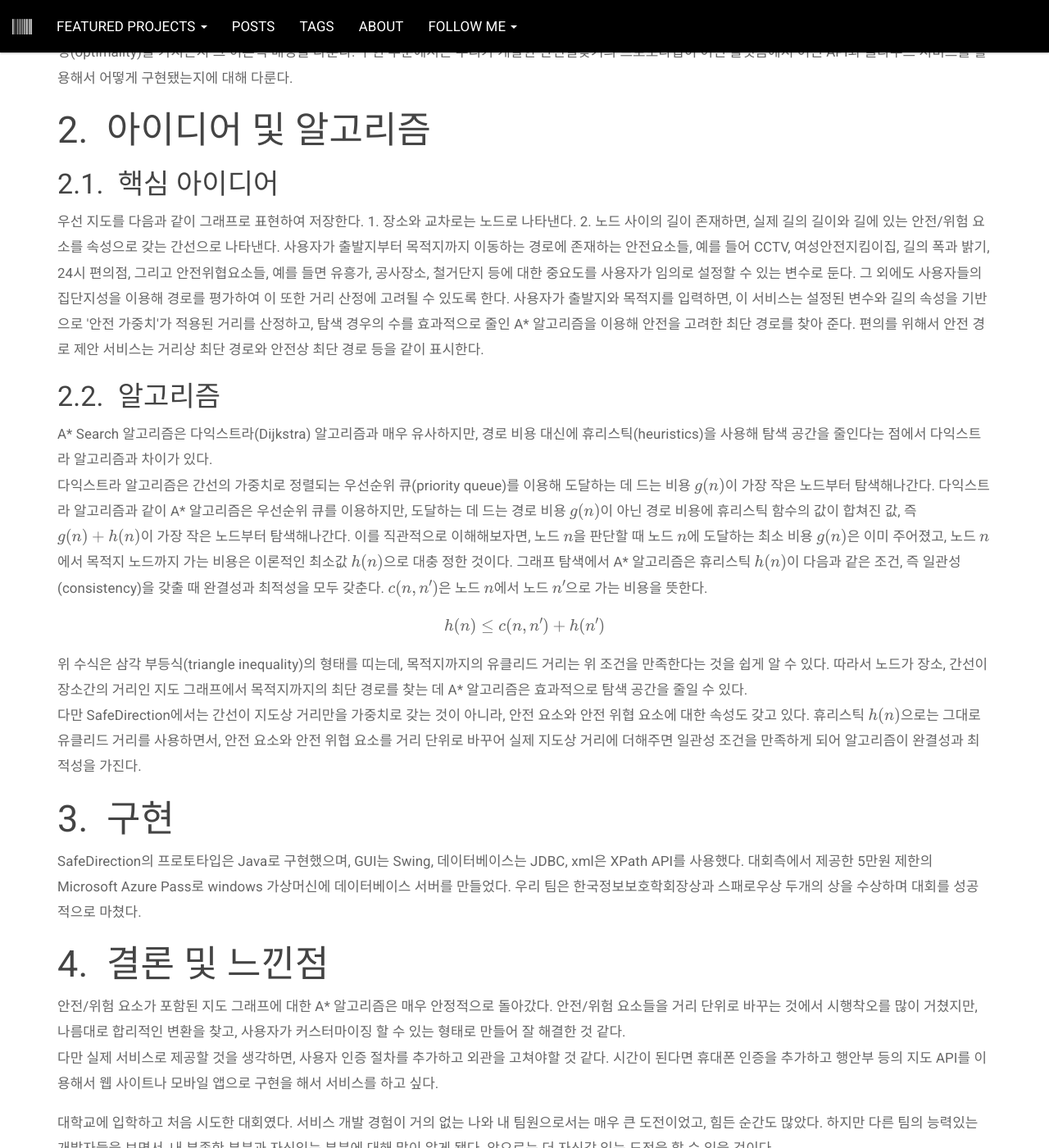
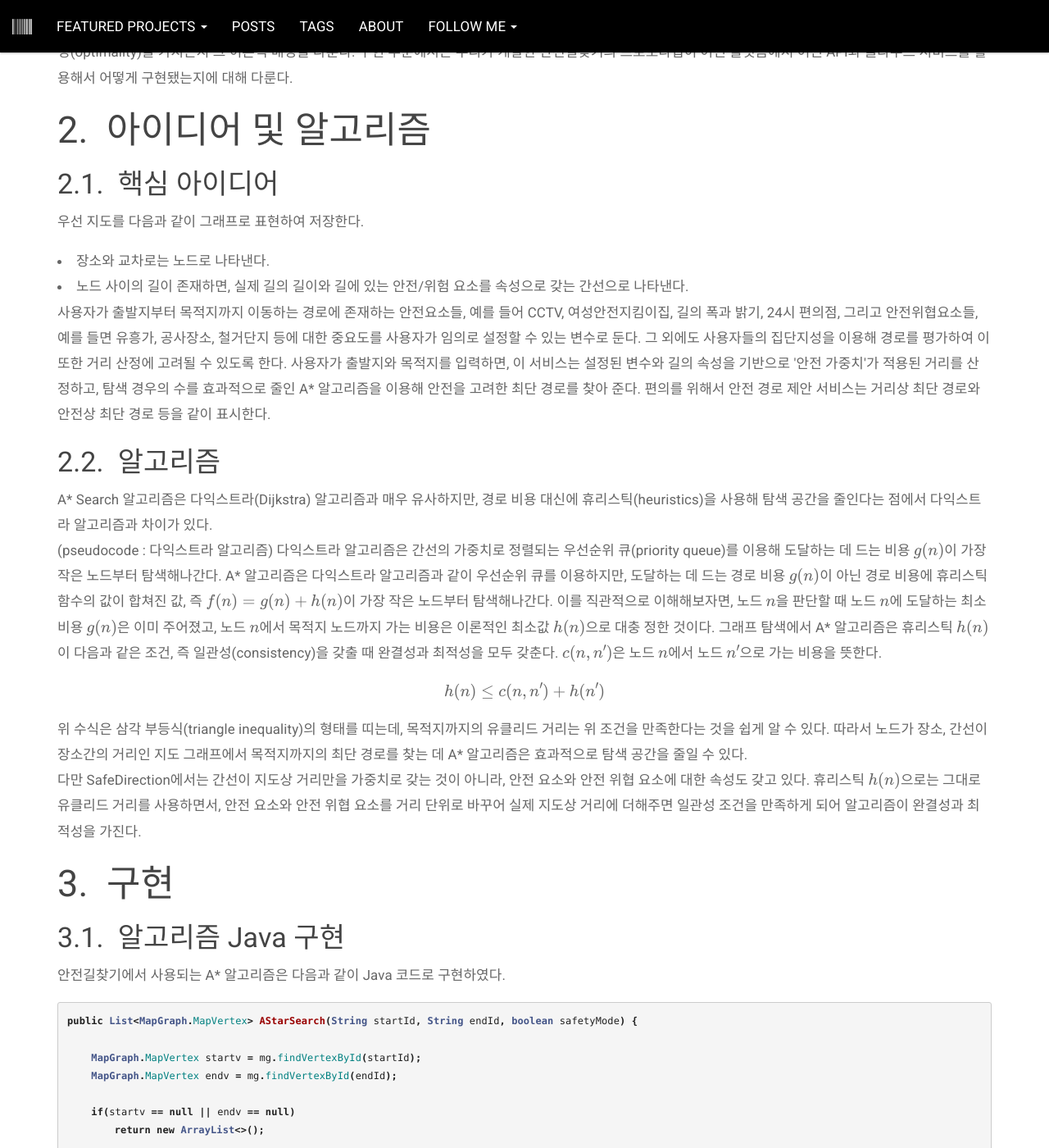
Before and after one commit to PnDong/pndong.github.io, a Jekyll site: the page built from _posts/2020-02-11-safe-direction-using-astar.html, in a window 1280 px wide and 1400 px high, scrolled down 950 px. Shown: the whole window at 82% size. Built offline with Jekyll 4.4.1, drawn with Linux system fonts in a browser that asks for light colours; nearby versions of some CDN libraries; formulas are drawn with MathJax 3; comment, search, counter and statistics services are not loaded; some of the changed text lies outside the part shown.

Commit message:
Update post

```diff
--- a/_posts/2020-02-11-safe-direction-using-astar.html
+++ b/_posts/2020-02-11-safe-direction-using-astar.html
@@ -37,8 +37,8 @@
 
 <p>
 	우선 지도를 다음과 같이 그래프로 표현하여 저장한다.
-	1. 장소와 교차로는 노드로 나타낸다.
-	2. 노드 사이의 길이 존재하면, 실제 길의 길이와 길에 있는 안전/위험 요소를 속성으로 갖는 간선으로 나타낸다.
+	<li>장소와 교차로는 노드로 나타낸다.</li>
+	<li>노드 사이의 길이 존재하면, 실제 길의 길이와 길에 있는 안전/위험 요소를 속성으로 갖는 간선으로 나타낸다.</li>
 	사용자가 출발지부터 목적지까지 이동하는 경로에 존재하는 안전요소들, 예를 들어 CCTV, 여성안전지킴이집, 길의 폭과 밝기, 24시 편의점, 그리고 안전위협요소들, 예를 들면 유흥가, 공사장소,
 	철거단지 등에 대한 중요도를 사용자가 임의로 설정할 수 있는 변수로 둔다. 그 외에도 사용자들의 집단지성을 이용해 경로를 평가하여 이 또한 거리 산정에 고려될 수 있도록 한다.
 	사용자가 출발지와 목적지를 입력하면, 이 서비스는 설정된 변수와 길의 속성을 기반으로 '안전 가중치'가 적용된 거리를 산정하고, 탐색 경우의 수를 효과적으로 줄인 A* 알고리즘을 이용해 안전을 고려한 최단 경로를 찾아 준다.
@@ -49,9 +49,10 @@
 
 <p>
 	A* Search 알고리즘은 다익스트라(Dijkstra) 알고리즘과 매우 유사하지만, 경로 비용 대신에 휴리스틱(heuristics)을 사용해 탐색 공간을 줄인다는 점에서 다익스트라 알고리즘과 차이가 있다.<br>
+	(pseudocode : 다익스트라 알고리즘)
 	다익스트라 알고리즘은 간선의 가중치로 정렬되는 우선순위 큐(priority queue)를 이용해 도달하는 데 드는 비용 $g(n)$이 가장 작은 노드부터 탐색해나간다.
-	다익스트라 알고리즘과 같이 A* 알고리즘은 우선순위 큐를 이용하지만,
-	도달하는 데 드는 경로 비용 $g(n)$이 아닌 경로 비용에 휴리스틱 함수의 값이 합쳐진 값, 즉 $g(n) + h(n)$이 가장 작은 노드부터 탐색해나간다.
+	A* 알고리즘은 다익스트라 알고리즘과 같이 우선순위 큐를 이용하지만,
+	도달하는 데 드는 경로 비용 $g(n)$이 아닌 경로 비용에 휴리스틱 함수의 값이 합쳐진 값, 즉 $f(n) = g(n) + h(n)$이 가장 작은 노드부터 탐색해나간다.
 	이를 직관적으로 이해해보자면, 노드 $n$을 판단할 때 노드 $n$에 도달하는 최소 비용 $g(n)$은 이미 주어졌고, 노드 $n$에서 목적지 노드까지 가는 비용은 이론적인 최소값 $h(n)$으로 대충 정한 것이다.
 	그래프 탐색에서 A* 알고리즘은 휴리스틱 $h(n)$이 다음과 같은 조건, 즉 일관성(consistency)을 갖출 때 완결성과 최적성을 모두 갖춘다. $c(n,n')$은 노드 $n$에서 노드 $n'$으로 가는 비용을 뜻한다.
 	$$h(n) \leq c(n,n') + h(n')$$
@@ -63,8 +64,76 @@
 
 <h2>구현</h2>
 
+<h3>알고리즘 Java 구현</h3>
+
 <p>
-	SafeDirection의 프로토타입은 Java로 구현했으며, GUI는 Swing, 데이터베이스는 JDBC, xml은 XPath API를 사용했다.
+	안전길찾기에서 사용되는 A* 알고리즘은 다음과 같이 Java 코드로 구현하였다.
+</p>
+
+{% highlight java %}
+public List<MapGraph.MapVertex> AStarSearch(String startId, String endId, boolean safetyMode) {
+
+    MapGraph.MapVertex startv = mg.findVertexById(startId);
+    MapGraph.MapVertex endv = mg.findVertexById(endId);
+
+    if(startv == null || endv == null)
+    	return new ArrayList<>();
+
+    mg.initCosts();
+    mg.loadReputation();
+    frontier.clear();
+    explored.clear();
+
+    startv.updateCost(0, mg.getDistance(startv, endv), null);
+    frontier.add(startv);
+
+    while(true) {
+
+    	if(frontier.isEmpty()) return null;
+
+    	MapGraph.MapVertex v = frontier.remove();
+    	if(v.getId().equals(endId)) {
+    		return mg.constructPath(endId);
+    	}
+    	explored.add(v.getId());
+
+    	for(MapGraph.MapVertex u : v.getNeighbors()) {
+    		if(!frontier.contains(u) && !explored.contains(u.getId())) {
+    			double cost;
+    			if(safetyMode) {
+    				cost = v.getCost() + mg.getEdgeCost(v, u) + mg.getSafetyCost(v, u);
+    			}
+    			else {
+    				cost = v.getCost() + mg.getEdgeCost(v, u);
+    			}
+    			u.updateCost(cost, mg.getDistance(u, endv), v.getId());
+    			frontier.add(u);
+    		}
+    		else if(frontier.contains(u) && u.getCost() > v.getCost() +  + mg.getSafetyCost(v, u) + mg.getEdgeCost(v, u)) {
+    			frontier.remove(u);
+    			double cost;
+    			if(safetyMode) {
+    				cost = v.getCost() + mg.getEdgeCost(v, u) + mg.getSafetyCost(v, u);
+    			}
+    			else {
+    				cost = v.getCost() + mg.getEdgeCost(v, u);
+    			}
+    			u.updateCost(cost, mg.getDistance(u, endv), v.getId());
+    			frontier.add(u);
+    		}
+    	}
+    }
+}
+{% endhighlight %}
+
+<h3>데이터베이스 및 인터페이스 구축</h3>
+
+<p>
+
+</p>
+
+<p>
+	SafeDirection의 프로토타입은 Java로 구현했으며, GUI는 Swing, 데이터베이스 접속은 JDBC, XML을 파싱에는 XPath API를 사용했다.
 	대회측에서 제공한 5만원 제한의 Microsoft Azure Pass로 windows 가상머신에 데이터베이스 서버를 만들었다.
 	우리 팀은 한국정보보호학회장상과 스패로우상 두개의 상을 수상하며 대회를 성공적으로 마쳤다.
 </p>
@@ -74,7 +143,7 @@
 <p>
 	안전/위험 요소가 포함된 지도 그래프에 대한 A* 알고리즘은 매우 안정적으로 돌아갔다. 안전/위험 요소들을 거리 단위로 바꾸는 것에서 시행착오를 많이 거쳤지만,
 	나름대로 합리적인 변환을 찾고, 사용자가 커스터마이징 할 수 있는 형태로 만들어 잘 해결한 것 같다.<br>
-	다만 실제 서비스로 제공할 것을 생각하면, 사용자 인증 절차를 추가하고 외관을 고쳐야할 것 같다. 시간이 된다면 휴대폰 인증을 추가하고 행안부 등의 지도 API를 이용해서 웹 사이트나 모바일 앱으로 구현을 해서
+	다만 실제 서비스로 제공할 것을 생각하면, 사용자 인증 절차를 추가하고 외관을 고쳐야할 것 같다. 여유가 된다면 휴대폰 인증을 추가하고 행안부 등의 지도 API를 이용해서 웹 사이트나 모바일 앱으로 구현을 해서
 	서비스를 하고 싶다.<br>
 </p>
 
```
Also changed, not shown: other parts of _posts/2020-02-11-safe-direction-using-astar.html (+1 -1 lines).
